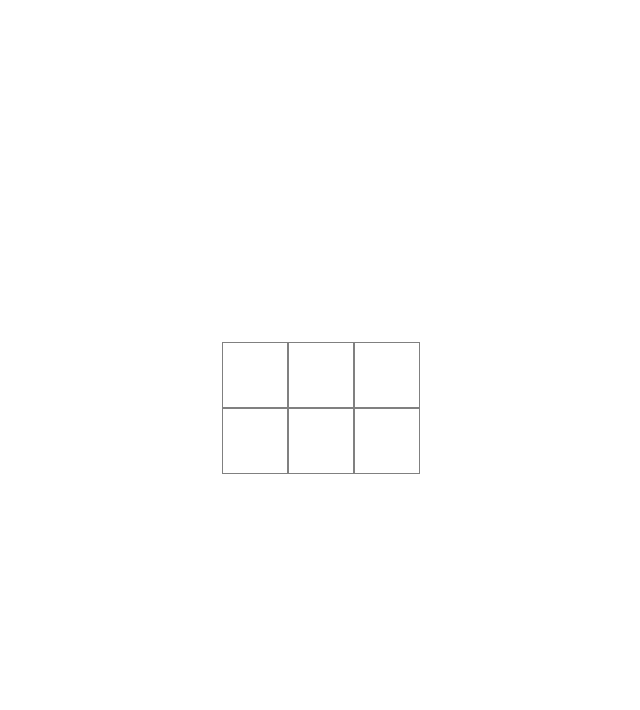
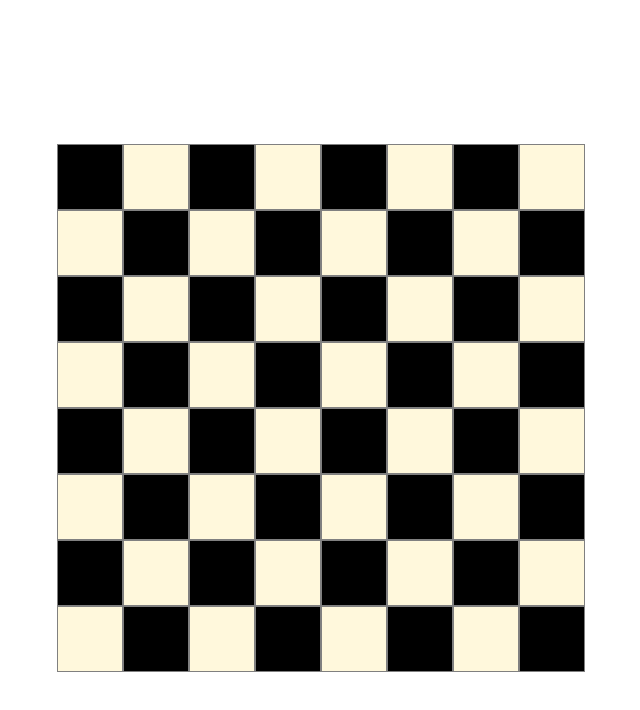
Before and after one commit to Java-50/html-css-intoduction, a plain HTML site: page index.html in a window 1280 px wide. Shown: the whole page, without its empty margins (319-959 px from the left). Drawn offline with Linux system fonts and the light colour scheme.

Commit message:
adds chessboard

```diff
--- a/index.html
+++ b/index.html
@@ -4,21 +4,91 @@
     <meta charset="UTF-8">
     <meta http-equiv="X-UA-Compatible" content="IE=edge">
     <meta name="viewport" content="width=device-width, initial-scale=1.0">
-    <link rel="stylesheet" href="styles/style.css">
-    <title>Introduction</title>
+    <link rel="stylesheet" href="styles/chessboard.css">
+    <title>Chess Board</title>
 </head>
 <body>
 
-    <main class="main-class">
-        <section class="section-class">
-            <div class="div-class"></div>
-            <div class="div-class"></div>
-            <div class="div-class"></div>
+    <main class="board">
+        <section class="board-row-black">
+            <div class="cell-black"></div>
+            <div class="cell-white"></div>
+            <div class="cell-black"></div>
+            <div class="cell-white"></div>
+            <div class="cell-black"></div>
+            <div class="cell-white"></div>
+            <div class="cell-black"></div>
+            <div class="cell-white"></div>
         </section>
-        <section class="section-class">
-            <div class="div-class"></div>
-            <div class="div-class"></div>
-            <div class="div-class"></div>
+        <section class="board-row-white">
+            <div class="cell-white"></div>
+            <div class="cell-black"></div>
+            <div class="cell-white"></div>
+            <div class="cell-black"></div>
+            <div class="cell-white"></div>
+            <div class="cell-black"></div>
+            <div class="cell-white"></div>
+            <div class="cell-black"></div>
+        </section>
+        <section class="board-row-black">
+            <div class="cell-black"></div>
+            <div class="cell-white"></div>
+            <div class="cell-black"></div>
+            <div class="cell-white"></div>
+            <div class="cell-black"></div>
+            <div class="cell-white"></div>
+            <div class="cell-black"></div>
+            <div class="cell-white"></div>
+        </section>
+        <section class="board-row-white">
+            <div class="cell-white"></div>
+            <div class="cell-black"></div>
+            <div class="cell-white"></div>
+            <div class="cell-black"></div>
+            <div class="cell-white"></div>
+            <div class="cell-black"></div>
+            <div class="cell-white"></div>
+            <div class="cell-black"></div>
+        </section>
+        <section class="board-row-black">
+            <div class="cell-black"></div>
+            <div class="cell-white"></div>
+            <div class="cell-black"></div>
+            <div class="cell-white"></div>
+            <div class="cell-black"></div>
+            <div class="cell-white"></div>
+            <div class="cell-black"></div>
+            <div class="cell-white"></div>
+        </section>
+        <section class="board-row-white">
+            <div class="cell-white"></div>
+            <div class="cell-black"></div>
+            <div class="cell-white"></div>
+            <div class="cell-black"></div>
+            <div class="cell-white"></div>
+            <div class="cell-black"></div>
+            <div class="cell-white"></div>
+            <div class="cell-black"></div>
+        </section>
+        <section class="board-row-black">
+            <div class="cell-black"></div>
+            <div class="cell-white"></div>
+            <div class="cell-black"></div>
+            <div class="cell-white"></div>
+            <div class="cell-black"></div>
+            <div class="cell-white"></div>
+            <div class="cell-black"></div>
+            <div class="cell-white"></div>
+        </section>
+        <section class="board-row-white">
+            <div class="cell-white"></div>
+            <div class="cell-black"></div>
+            <div class="cell-white"></div>
+            <div class="cell-black"></div>
+            <div class="cell-white"></div>
+            <div class="cell-black"></div>
+            <div class="cell-white"></div>
+            <div class="cell-black"></div>
         </section>
 
     </main>
--- /dev/null
+++ b/styles/chessboard.css
@@ -0,0 +1,47 @@
+html {
+    height: 100%;
+}
+body {
+    display: flex;
+    justify-content: center;
+    align-items: center;
+    height: 100%;
+
+}
+.board {
+    display: flex;
+    flex-direction:column;
+    justify-content:center ;
+}
+
+.board-row-black {
+    display: flex;
+    flex-direction: row;
+    justify-content: center;
+    width: 50vw;
+
+}
+
+.board-row-white {
+    display: flex;
+    flex-direction: row;
+    justify-content: center;
+    width: 50vw;
+
+}
+
+.cell-black {
+    width: 5vw;
+    height: 5vw;
+    display: inline;
+    border: solid 1px gray;
+    background-color: black;
+}
+
+.cell-white {
+    width: 5vw;
+    height: 5vw;
+    display: inline;
+    border: solid 1px gray;
+    background-color:cornsilk;
+}
--- a/styles/style.css
+++ /dev/null
@@ -1,24 +0,0 @@
-.main-class {
-    display: flex;
-    flex-direction: column;
-}
-.section-class {
-    display: flex;
-    flex-direction: row;
-    justify-content:center
-    width: 50vw;
-}
-.div-class {
-    width: 5vw;
-    height: 5vw;
-    border: solid 1px gray;
-}
-body {
-    display: flex;
-    justify-content: center;
-    align-items: center;
-    height: 100%;
-}
-html {
-    height: 100%;
-}
```
